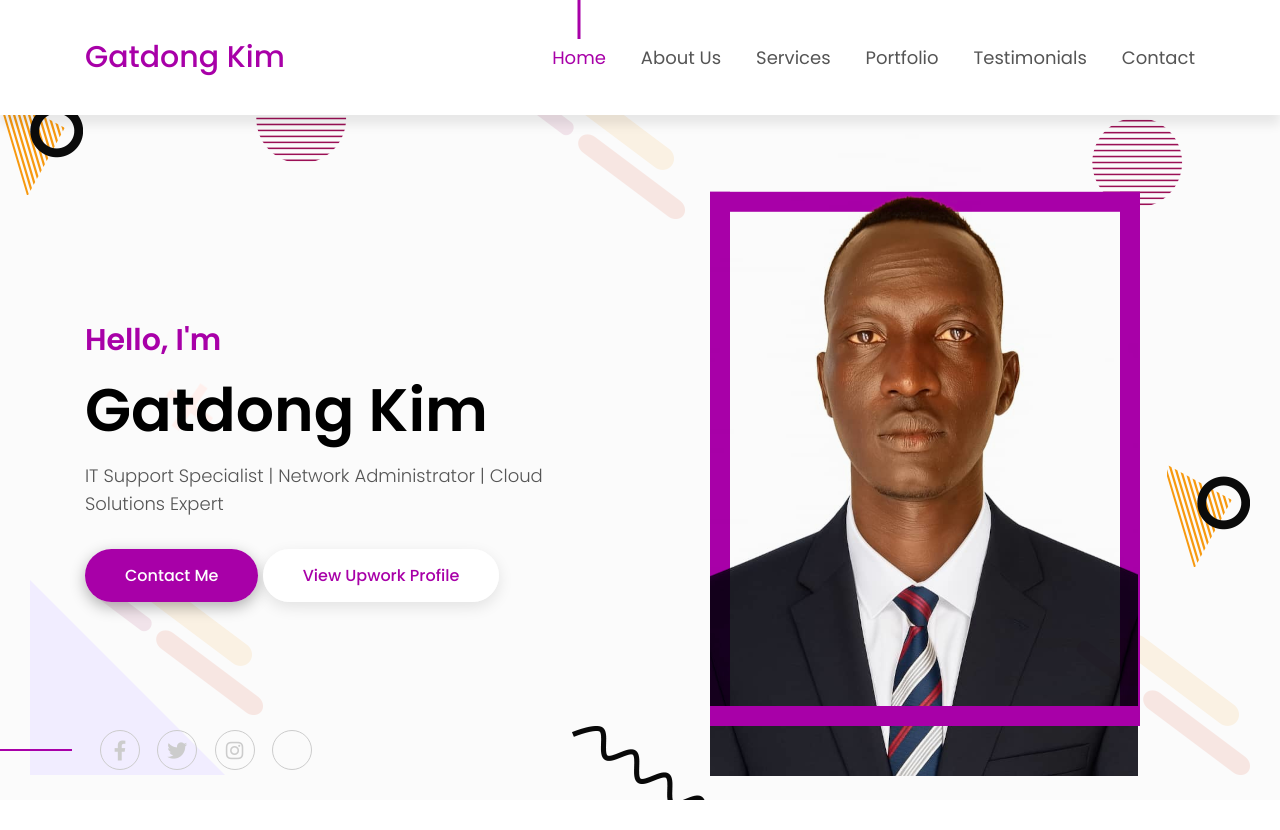
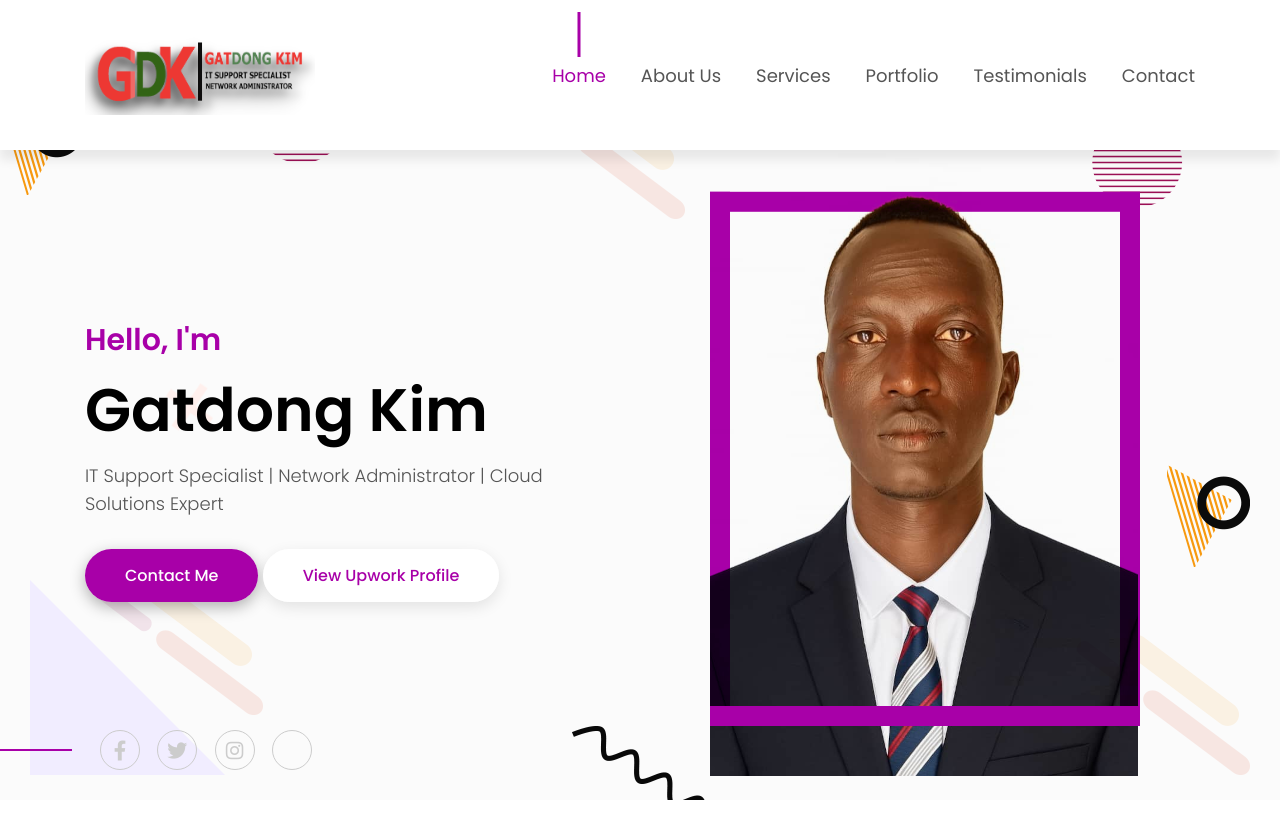
Before and after one commit to ManlhamTech/gatdong-kim, a plain HTML site: page index.html in a window 1280 px wide. Shown: the top 830 px of the page. Drawn offline with nearby package versions, Linux system fonts and the light colour scheme; a script that the page names is missing.

Commit message:
Updated navbar brand to use logo instead of text

```diff
--- a/index.html
+++ b/index.html
@@ -35,7 +35,9 @@
       <nav class="navbar navbar-expand-lg fixed-top">
         <div class="container">
           <!-- brand -->
-          <a href="index.html" class="navbar-brand">Gatdong Kim</a>
+          <a href="index.html" class="navbar-brand">
+              <img src="images/logo.png" alt="Gatdong Kim Logo" height="80">
+          </a>
           <!-- toggler/collapsible button -->
           <button
             class="navbar-toggler"
```
Also changed, not shown: images/Logo.png (added).
